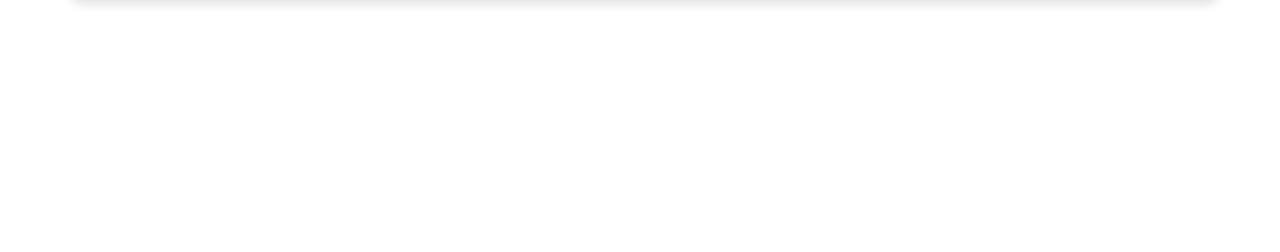
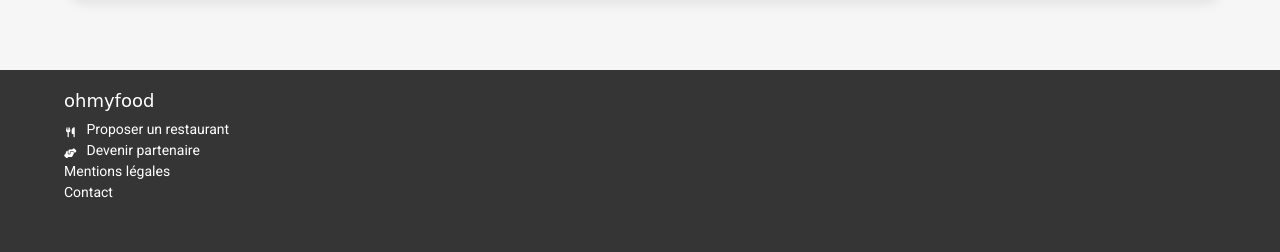
Before and after one commit to NeilBouiche/Ohmyfood, a website: page index.html in a window 1280 px wide. Shown: the part 1838-2090 px from the top of the page. Before the commit the page ends 1868 px from the top, so only its background shows below. Drawn offline with Linux system fonts and the light colour scheme; a web font is replaced by a local one.

Commit message:
Ajout du footer

```diff
--- a/index.html
+++ b/index.html
@@ -73,7 +73,7 @@
           <p class="restaurant__description">Ménilmontant</p>
         </div>
         <div class="restaurant__box">
-          <span class="restaurant__status">Nouveau</span>
+          <span class="restaurant__status restaurant__status--bis">Nouveau</span>
           <img src="/assets/images/restaurants/stil-u2Lp8tXIcjw-unsplash.jpg" class="restaurant__img" alt="La Note Enchantée">
           <div class="restaurant__text__box">
             <h3 class="restaurant__name">La Note Enchantée</h3>
@@ -82,7 +82,6 @@
           <p class="restaurant__description">Charonne</p>
         </div>
         <div class="restaurant__box">
-          <span class="restaurant__status">Nouveau</span>
           <img src="/assets/images/restaurants/toa-heftiba-DQKerTsQwi0-unsplash.jpg" class="restaurant__img" alt="À la Française">
           <div class="restaurant__text__box">
             <h3 class="restaurant__name">À la Française</h3>
@@ -91,7 +90,6 @@
           <p class="restaurant__description">Cité rouge</p>
         </div>
         <div class="restaurant__box">
-          <span class="restaurant__status">Nouveau</span>
           <img src="/assets/images/restaurants/louis-hansel-shotsoflouis-qNBGVyOCY8Q-unsplash.jpg" class="restaurant__img" alt="Le Délice des sens">
           <div class="restaurant__text__box">
             <h3 class="restaurant__name">Le Délice des sens</h3>
@@ -101,5 +99,20 @@
         </div>
       </div>
     </main>
+    <footer class="footer container">
+      <h4 class="footer__title">ohmyfood</h4>
+      <div class="footer__box">
+        <div class="footer__box__container">
+          <i class="footer__box__container__icon fa-solid fa-utensils fa-fw"></i>
+          <p class="footer__box__container__text">Proposer un restaurant</p>
+        </div>
+        <div class="footer__box__container">
+          <i class="footer__box__container__icon fa-solid fa-handshake-angle fa-fw"></i>
+          <p class="footer__box__container__text">Devenir partenaire</p>
+        </div>
+        <p class="footer__box__text">Mentions légales</p>
+        <p class="footer__box__text">Contact</p>
+      </div>
+    </footer>
   </body>
 </html>
--- a/sass/base/_typography.scss
+++ b/sass/base/_typography.scss
@@ -17,3 +17,10 @@
   font-size: 1.8rem;
   font-weight: bold;
 }
+
+h4 {
+  font-size: 1.8rem;
+  font-weight: 400;
+  font-family: "Shrikhand", cursive;
+  color: white;
+}
--- /dev/null
+++ b/sass/layout/_footer.scss
@@ -0,0 +1,30 @@
+.footer {
+  background-color: #353535;
+  padding-top: 2rem;
+  padding-bottom: 5rem;
+
+  &__title {
+    margin-bottom: 1rem;
+  }
+
+  &__box__container {
+    display: flex;
+    align-items: center;
+
+    &__icon {
+      color: white;
+      margin-right: 1rem;
+      font-size: 1rem;
+    }
+
+    &__text {
+      color: white;
+      font-size: 1.4rem;
+      margin-bottom: 0.5rem;
+    }
+  }
+
+  &__box__text {
+    @extend .footer__box__container__text;
+  }
+}
--- a/sass/layout/_restaurant.scss
+++ b/sass/layout/_restaurant.scss
@@ -1,8 +1,8 @@
 .restaurant {
   padding-top: 3rem;
+  padding-bottom: 5rem;
   width: 100%;
   background-color: #f6f6f6;
-  margin-bottom: 3rem;
 
   &__title {
     margin-bottom: 1.5rem;
@@ -25,6 +25,10 @@
     background-color: aquamarine;
     color: green;
     font-size: 1.4rem;
+
+    &--bis {
+      bottom: -27rem;
+    }
   }
 
   &__img {
--- a/sass/main.scss
+++ b/sass/main.scss
@@ -8,3 +8,4 @@
 @import "./layout/hero";
 @import "./layout/fonctionnement";
 @import "./layout/restaurant";
+@import "./layout/footer";
```
Also changed, not shown: public/css/style.css, 1 other file.
